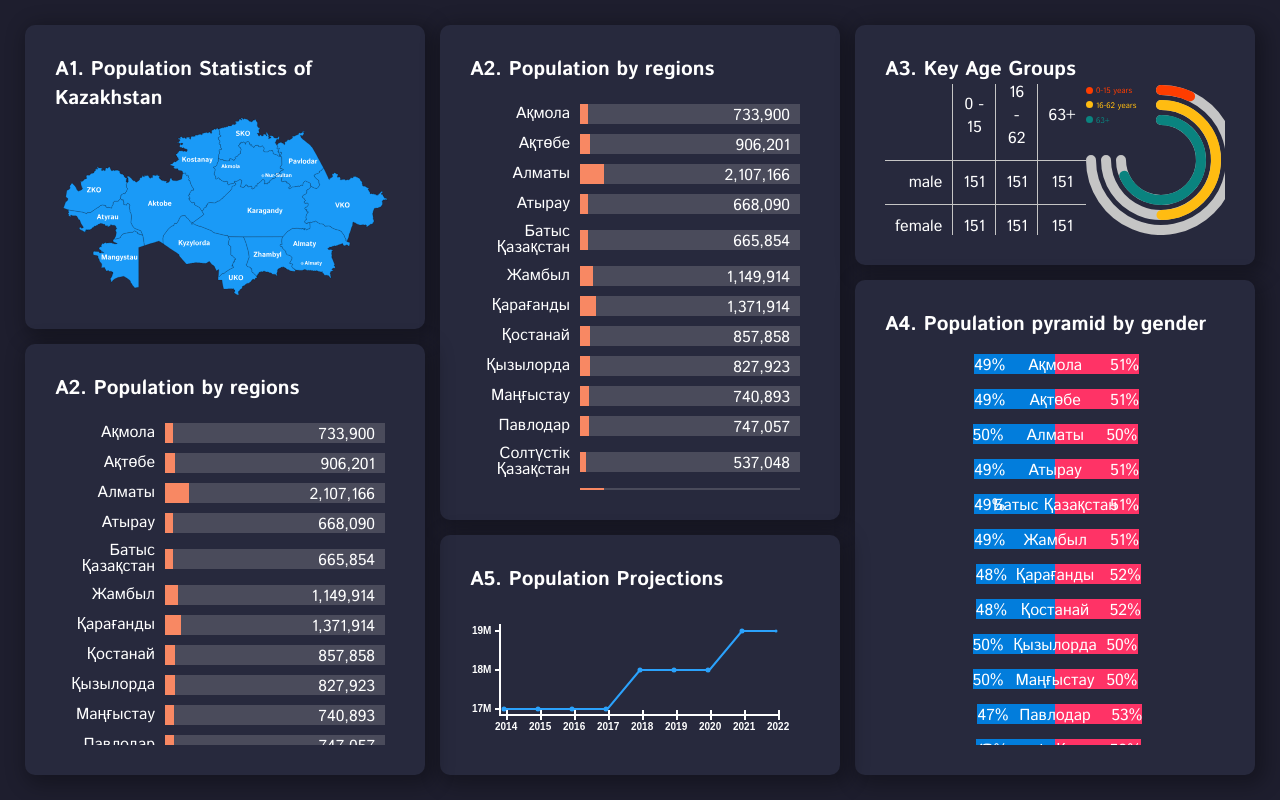
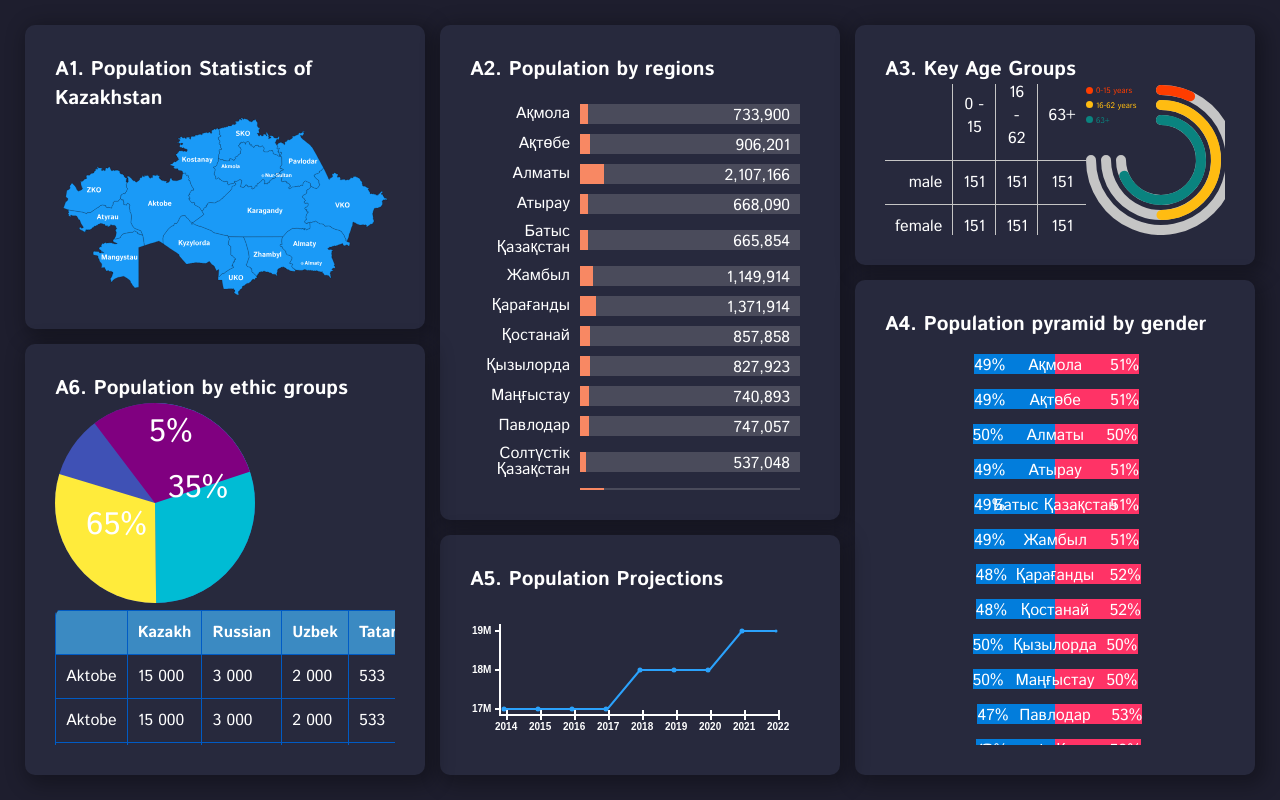
Before and after one commit to kbatyrbayev/widgets, an Angular app: page / in a window 1280 px wide. Built offline with nearby package versions, Linux system fonts and the light colour scheme.

Commit message:
feat: widget6

```diff
--- a/src/app/app.component.html
+++ b/src/app/app.component.html
@@ -41,10 +41,10 @@
   </div>
   <div class="widget widget-6">
     <div class="widget-header">
-      <app-widget-header [name]="'A2. Population by regions'"></app-widget-header>
+      <app-widget-header [name]="'A6. Population by ethic groups'"></app-widget-header>
     </div>
     <div class="widget-body">
-      <app-widget2></app-widget2>
+      <app-widget6></app-widget6>
     </div>
   </div>
 </div>
--- a/src/app/app.module.ts
+++ b/src/app/app.module.ts
@@ -9,6 +9,7 @@ import { Widget2Component } from './widgets/widget2/widget2.component';
 import { Widget3Component } from './widgets/widget3/widget3.component';
 import { Widget4Component } from './widgets/widget4/widget4.component';
 import { Widget5Component } from './widgets/widget5/widget5.component';
+import { Widget6Component } from './widgets/widget6/widget6.component';
 
 @NgModule({
   declarations: [
@@ -18,7 +19,8 @@ import { Widget5Component } from './widgets/widget5/widget5.component';
     Widget2Component,
     Widget3Component,
     Widget4Component,
-    Widget5Component
+    Widget5Component,
+    Widget6Component
   ],
   imports: [
     BrowserModule,
--- /dev/null
+++ b/src/app/widgets/widget6/widget6.component.html
@@ -0,0 +1,44 @@
+<div class="wrapper">
+  <div class="pie-chart">
+    <svg viewBox="0 0 32 32">
+      <circle class='first' stroke-dasharray="50 50"></circle>
+      <circle class='second' stroke-dasharray="30 70" stroke-dashoffset="50"></circle>
+      <circle class='third' stroke-dasharray="30 70" stroke-dashoffset="10"></circle>
+      <text x="5" y="-11" fill="#fff">65%</text>
+      <text x="15" y="-26" fill="#fff">5%</text>
+      <text x="18" y="-17" fill="#fff">35%</text>
+    </svg>
+  </div>
+  <div class="table">
+    <table>
+      <tr>
+        <th></th>
+        <th>Kazakh</th>
+        <th>Russian</th>
+        <th>Uzbek</th>
+        <th>Tatar</th>
+      </tr>
+      <tr>
+        <td>Aktobe</td>
+        <td>15 000</td>
+        <td>3 000</td>
+        <td>2 000</td>
+        <td>533</td>
+      </tr>
+      <tr>
+        <td>Aktobe</td>
+        <td>15 000</td>
+        <td>3 000</td>
+        <td>2 000</td>
+        <td>533</td>
+      </tr>
+      <tr>
+        <td>Aktobe</td>
+        <td>15 000</td>
+        <td>3 000</td>
+        <td>2 000</td>
+        <td>533</td>
+      </tr>
+    </table>
+  </div>
+</div>
--- /dev/null
+++ b/src/app/widgets/widget6/widget6.component.scss
@@ -0,0 +1,62 @@
+.wrapper {
+  display: flex;
+  flex-direction: column;
+  height: 100%;
+  > div {
+    flex-grow: 1;
+  }
+}
+
+table {
+  width: 100%;
+  border-collapse: collapse;
+  border-radius: 5px 5px 0 0;
+  overflow: hidden;
+  th, td {
+    border: 1px solid #005BC5;
+    padding: 10px;
+    &:first-child {
+      text-align: center;
+    }
+  }
+  th {
+    background-color: #3B8AC2;
+    &:nth-child(1) {
+      border-radius: 5px 0 0 0;
+    }
+    &:last-child {
+      border-radius: 0 5px 0 0;
+    }
+  }
+}
+
+svg {
+  width: 200px;
+  border-radius: 50%;
+  background: #3f51b5;
+  transform: rotate(-90deg);
+}
+svg text {
+  transform: rotate(90deg);
+  font-size:5px;
+}
+
+circle {
+  fill: none;
+  stroke-width: 32;
+  r: 16;
+  cx: 16;
+  cy: 16;
+}
+
+circle.first {
+  stroke: #00bcd4;
+
+}
+circle.second {
+  stroke: #ffeb3b;
+}
+
+circle.third {
+  stroke: purple;
+}
--- /dev/null
+++ b/src/app/widgets/widget6/widget6.component.ts
@@ -0,0 +1,15 @@
+import { Component, OnInit } from '@angular/core';
+
+@Component({
+  selector: 'app-widget6',
+  templateUrl: './widget6.component.html',
+  styleUrls: ['./widget6.component.scss']
+})
+export class Widget6Component implements OnInit {
+
+  constructor() { }
+
+  ngOnInit(): void {
+  }
+
+}
```
Also changed, not shown: 1 other file (tests, documents, lock files or other folders).
